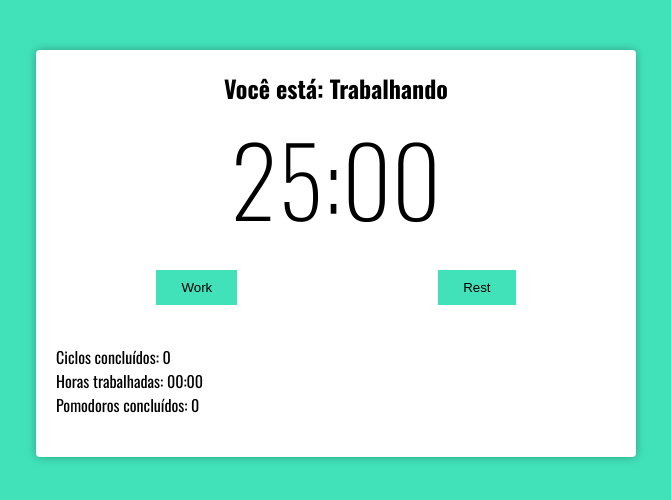
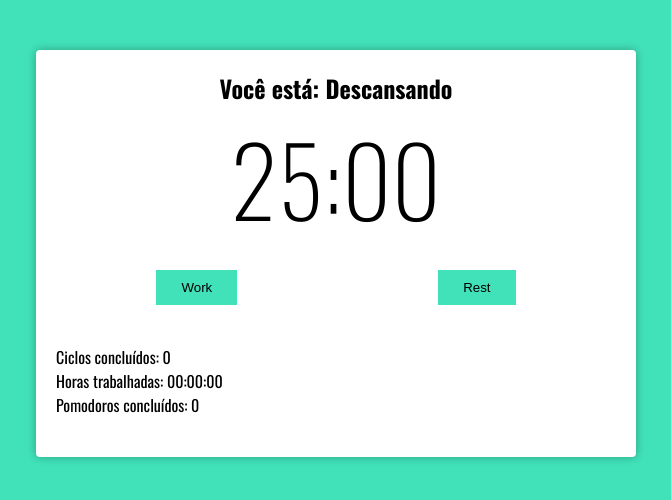
Before and after one commit to mateusdrag1/Pomodoro-Typescript, a React (Create React App) app: page / in a window 1280 px wide. Shown: the top 500 px of the page, without its empty margins (304-975 px from the left). Built offline with nearby package versions, Linux system fonts and the light colour scheme; no server answers.

Commit message:
Finalização da lógica e do projeto 🟢

```diff
--- a/src/components/pomodoro-time.tsx
+++ b/src/components/pomodoro-time.tsx
@@ -1,4 +1,4 @@
-import React, { useEffect, useState } from 'react';
+import React, { useCallback, useEffect, useState } from 'react';
 import { useInterval } from '../hooks/use-interval';
 import { Button } from './button';
 import { Timer } from './timer';
@@ -6,7 +6,7 @@ import useSound from 'use-sound';
 
 import bellStart from '../sounds/bell-start.mp3';
 import bellFinish from '../sounds/bell-finish.mp3';
-import { secondsToTime } from '../utils/seconds-to-time';
+import { secondsToHours } from '../utils/seconds-to-time';
 
 interface PomodoroTimerProps {
   pomodoroTime: number;
@@ -33,19 +33,27 @@ export function PomodoroTimer(props: PomodoroTimerProps): JSX.Element {
   useInterval(
     () => {
       setMainTime(mainTime - 1);
+      if (working) setFullWorkingTime(fullWorkingTime + 1);
     },
     timeCounting ? 1000 : null,
   );
 
-  const startWork = () => {
+  const startWork = useCallback(() => {
     setTimeCounting(true);
     setWorking(true);
     setResting(false);
     setMainTime(props.pomodoroTime);
     bellStartAudio();
-  };
+  }, [
+    setTimeCounting,
+    setWorking,
+    setResting,
+    setMainTime,
+    props.pomodoroTime,
+  ]);
 
-  const startRest = (long: boolean) => {
+  const startRest = useCallback(
+    (long: boolean) => {
       setTimeCounting(true);
       setWorking(false);
       setResting(true);
@@ -57,7 +65,16 @@ export function PomodoroTimer(props: PomodoroTimerProps): JSX.Element {
       }
 
       bellFinishAudio();
-  };
+    },
+    [
+      setTimeCounting,
+      setWorking,
+      setResting,
+      setMainTime,
+      props.longRestTime,
+      props.shortRestTime,
+    ],
+  );
 
   useEffect(() => {
     if (working) document.body.classList.add('working');
@@ -91,7 +108,7 @@ export function PomodoroTimer(props: PomodoroTimerProps): JSX.Element {
 
   return (
     <div className="pomodoro">
-      <h2>Você está: Trabalhando</h2>
+      <h2>Você está: {working ? 'Trabalhando' : 'Descansando'}</h2>
       <Timer mainTime={mainTime} />
 
       <div className="controls">
@@ -106,7 +123,7 @@ export function PomodoroTimer(props: PomodoroTimerProps): JSX.Element {
 
       <div className="details">
         <p>Ciclos concluídos: {completedCycles}</p>
-        <p>Horas trabalhadas: {secondsToTime(fullWorkingTime)}</p>
+        <p>Horas trabalhadas: {secondsToHours(fullWorkingTime)}</p>
         <p>Pomodoros concluídos: {numberOfPomodoros}</p>
       </div>
     </div>
--- a/src/components/timer.tsx
+++ b/src/components/timer.tsx
@@ -1,10 +1,10 @@
 import React from 'react';
-import { secondsToTime } from '../utils/seconds-to-time';
+import { secondsToMinutes } from '../utils/seconds-to-time';
 
 interface TimerProps {
   mainTime: number;
 }
 
 export function Timer(props: TimerProps): JSX.Element {
-  return <div className="timer">{secondsToTime(props.mainTime)}</div>;
+  return <div className="timer">{secondsToMinutes(props.mainTime)}</div>;
 }
--- a/src/utils/seconds-to-time.ts
+++ b/src/utils/seconds-to-time.ts
@@ -1,6 +1,14 @@
-export function secondsToTime(seconds: number): string {
-  const zeroLeft = (n: number) => Math.floor(n).toString().padStart(2, '0');
+const zeroLeft = (n: number) => Math.floor(n).toString().padStart(2, '0');
+
+export function secondsToMinutes(seconds: number): string {
   const min = zeroLeft((seconds / 60) % 60);
   const sec = zeroLeft((seconds % 60) % 60);
   return `${min}:${sec}`;
 }
+
+export function secondsToHours(seconds: number): string {
+  const hours = zeroLeft(seconds / 3600);
+  const min = zeroLeft((seconds / 60) % 60);
+  const sec = zeroLeft((seconds % 60) % 60);
+  return `${hours}:${min}:${sec}`;
+}
```
Lines whose indentation alone changed are shown as unchanged.
